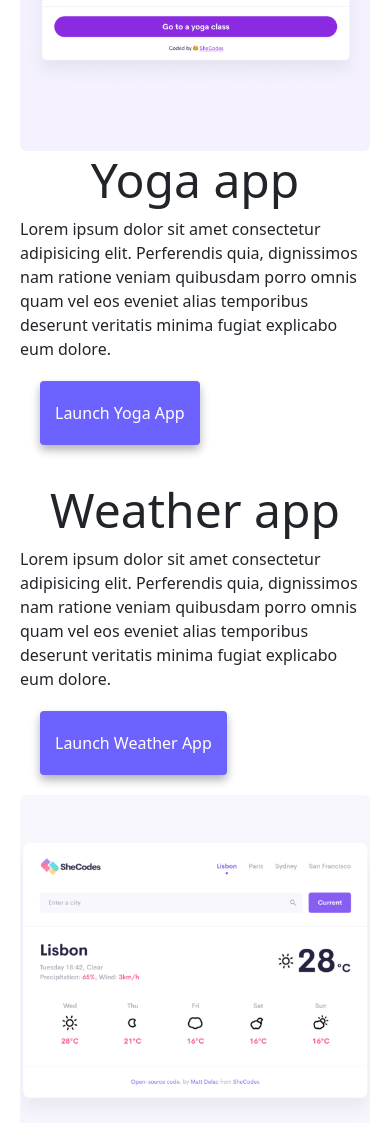
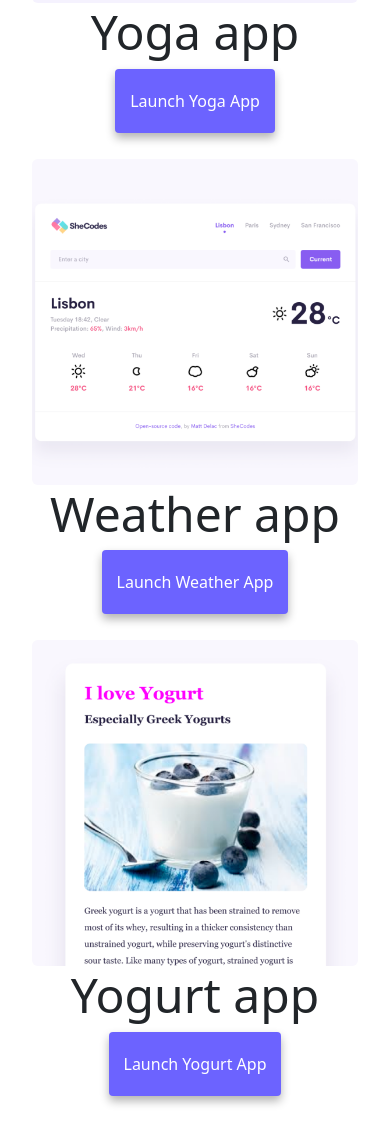
Before and after one commit to annadelehanty/week3, a plain HTML site: page index.html in a window 390 px wide. Shown: the part 677-1800 px from the top of the page. Drawn offline with nearby package versions, Linux system fonts and the light colour scheme.

Commit message:
made it seo friendly and display better on small screens

```diff
--- a/index.html
+++ b/index.html
@@ -4,8 +4,12 @@
     <meta charset="UTF-8" />
     <meta http-equiv="X-UA-Compatible" content="IE=edge" />
     <meta name="viewport" content="width=device-width, initial-scale=1.0" />
-    <title>Anna</title>
-    <link rel="stylesheet" href="style.css" />
+    <meta
+      name="description"
+      content="this is anna delehanty's coding portfolio - an amateur front-end developer in london"
+    />
+    <title>Coding Portfolio - Anna</title>
+    <link rel="stylesheet" href="/style.css" />
     <link
       href="https://cdn.jsdelivr.net/npm/bootstrap@5.3.3/dist/css/bootstrap.min.css"
       rel="stylesheet"
@@ -19,6 +23,7 @@
     ></script>
   </head>
   <body>
+    <div class="container">
       <nav class="navbar navbar-expand-sm bg-body-tertiary fixed-top">
         <div class="container-fluid">
           <a class="navbar-brand" href="#">Anna</a>
@@ -36,18 +41,17 @@
           <div class="collapse navbar-collapse" id="navbarNavAltMarkup">
             <div class="navbar-nav">
               <a class="nav-link active" aria-current="page" href="#">Home</a>
-            <a class="nav-link" href="about.html">About me</a>
-            <a class="nav-link" href="about.html#contact">Contact me</a>
+              <a class="nav-link" href="/about.html">About me</a>
+              <a class="nav-link" href="/about.html#contact">Contact me</a>
             </div>
           </div>
         </div>
       </nav>
-    <h2 class="head">👋 Hi I am</h2>
-    <h1>Anna</h1>
+      <h1 class="head">Anna's Coding Portfolio</h1>
       <h3>🇬🇧 Front-end developer, based in London</h3>
       <div class="navigation-links">
-      <a href="about.html#contact" class="button-link">Contact me</a>
-      <a href="about.html" class="about-link">About me</a>
+        <a href="/about.html#contact" class="button-link">Contact me</a>
+        <a href="/about.html" class="about-link">About me</a>
       </div>
       <div class="container">
         <div class="container p-2">
@@ -61,25 +65,33 @@
             </div>
             <div class="col-sm-6">
               <h2>Yoga app</h2>
-            Lorem ipsum dolor sit amet consectetur adipisicing elit. Perferendis
-            quia, dignissimos nam ratione veniam quibusdam porro omnis quam vel
-            eos eveniet alias temporibus deserunt veritatis minima fugiat
-            explicabo eum dolore.
-            <button class="d-block button-link">Launch Yoga App</button>
+              <p class="desc">
+                Lorem ipsum dolor sit amet consectetur adipisicing elit.
+                Perferendis quia, dignissimos nam ratione veniam quibusdam porro
+                omnis quam vel eos eveniet alias temporibus deserunt veritatis
+                minima fugiat explicabo eum dolore.
+              </p>
+              <button class="d-block button-link homeButton">
+                Launch Yoga App
+              </button>
             </div>
           </div>
         </div>
         <div class="container p-2">
           <div class="row">
-          <div class="col-sm-6">
+            <div class="col-sm-6 order-2 order-md-1">
               <h2>Weather app</h2>
-            Lorem ipsum dolor sit amet consectetur adipisicing elit. Perferendis
-            quia, dignissimos nam ratione veniam quibusdam porro omnis quam vel
-            eos eveniet alias temporibus deserunt veritatis minima fugiat
-            explicabo eum dolore.
-            <button class="d-block button-link">Launch Weather App</button>
+              <p class="desc">
+                Lorem ipsum dolor sit amet consectetur adipisicing elit.
+                Perferendis quia, dignissimos nam ratione veniam quibusdam porro
+                omnis quam vel eos eveniet alias temporibus deserunt veritatis
+                minima fugiat explicabo eum dolore.
+              </p>
+              <button class="d-block button-link homeButton">
+                Launch Weather App
+              </button>
             </div>
-          <div class="col-sm-6">
+            <div class="col-sm-6 order-1 order-md-2">
               <img
                 src="images/weather.png"
                 alt="weather app"
@@ -99,11 +111,16 @@
             </div>
             <div class="col-sm-6">
               <h2>Yogurt app</h2>
-            Lorem ipsum dolor sit amet consectetur adipisicing elit. Perferendis
-            quia, dignissimos nam ratione veniam quibusdam porro omnis quam vel
-            eos eveniet alias temporibus deserunt veritatis minima fugiat
-            explicabo eum dolore.
-            <button class="d-block button-link">Launch Yogurt App</button>
+              <p class="desc">
+                Lorem ipsum dolor sit amet consectetur adipisicing elit.
+                Perferendis quia, dignissimos nam ratione veniam quibusdam porro
+                omnis quam vel eos eveniet alias temporibus deserunt veritatis
+                minima fugiat explicabo eum dolore.
+              </p>
+              <button class="d-block button-link homeButton">
+                Launch Yogurt App
+              </button>
+            </div>
           </div>
         </div>
       </div>
--- a/style.css
+++ b/style.css
@@ -5,8 +5,7 @@
 }
 
 body {
-  margin: 60px auto;
-  max-width: 800px;
+  margin: 0 auto;
 }
 nav {
   box-shadow: var(--box-shadow);
@@ -100,3 +99,19 @@ p {
 .email-link:hover {
   text-decoration: underline;
 }
+@media (max-width: 700px) {
+  h1 {
+    font-size: 50px !important;
+  }
+  h3 {
+    display: none;
+  }
+  .desc {
+    display: none;
+  }
+  .homeButton {
+    display: block;
+    margin: 0 auto !important;
+    margin-bottom: 10px !important;
+  }
+}
```
Also changed, not shown: about.html (+8 -6 lines). Lines whose indentation alone changed are shown as unchanged.
